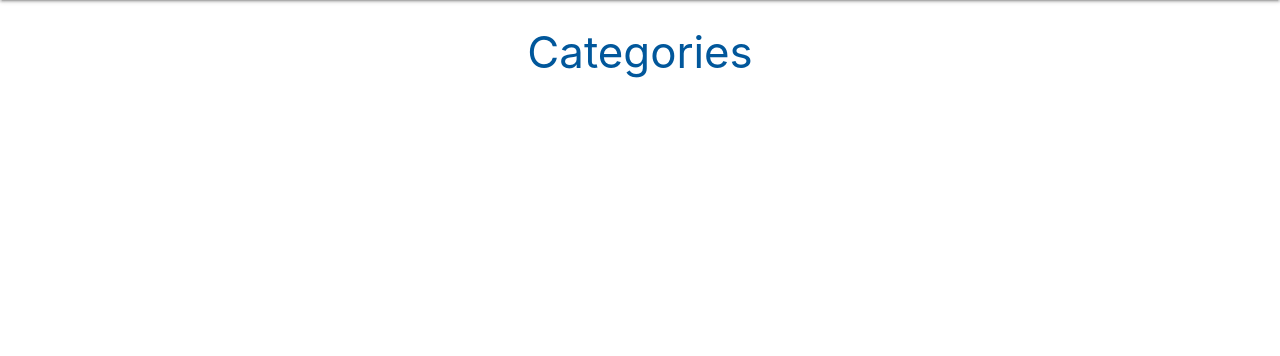
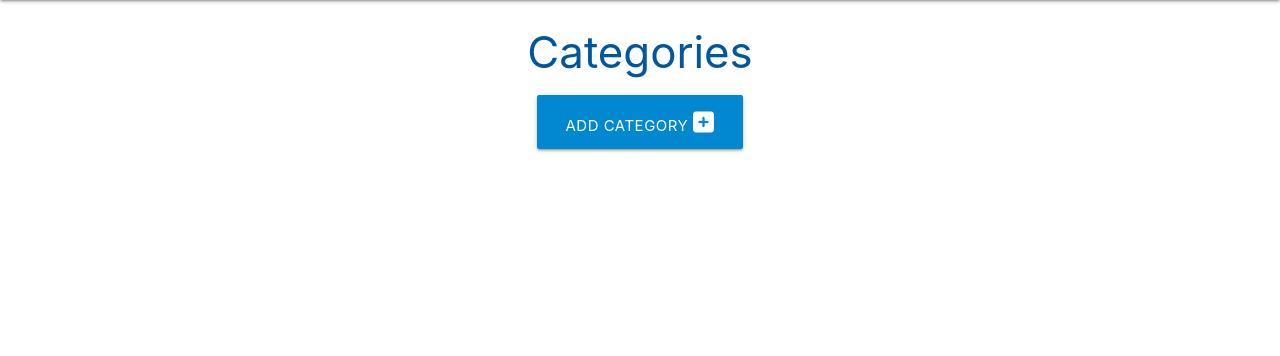
Before and after one commit to nfepb/flask-sqlalchemy-task-manager, a Flask app: template taskmanager/templates/categories.html in a window 1280 px wide. Shown: the part 64-420 px from the top of the page. Run offline with Flask 2, Linux system fonts and the light colour scheme; the template is opened without the code that fills it, so the values that code supplies are empty.

Commit message:
Adds button html to add category in add_category

```diff
--- a/taskmanager/templates/categories.html
+++ b/taskmanager/templates/categories.html
@@ -2,4 +2,12 @@
 
 <h3 class="light-blue-text text-darken-4 center-align">Categories</h3>
 
+<div class="row">
+  <div class="col s12 center-align">
+    <a href="" class="btn-large light-blue darken-2"
+      >Add Category <i class="fa-solid fa-square-plus"></i
+    ></a>
+  </div>
+</div>
+
 {% endblock %}
```
